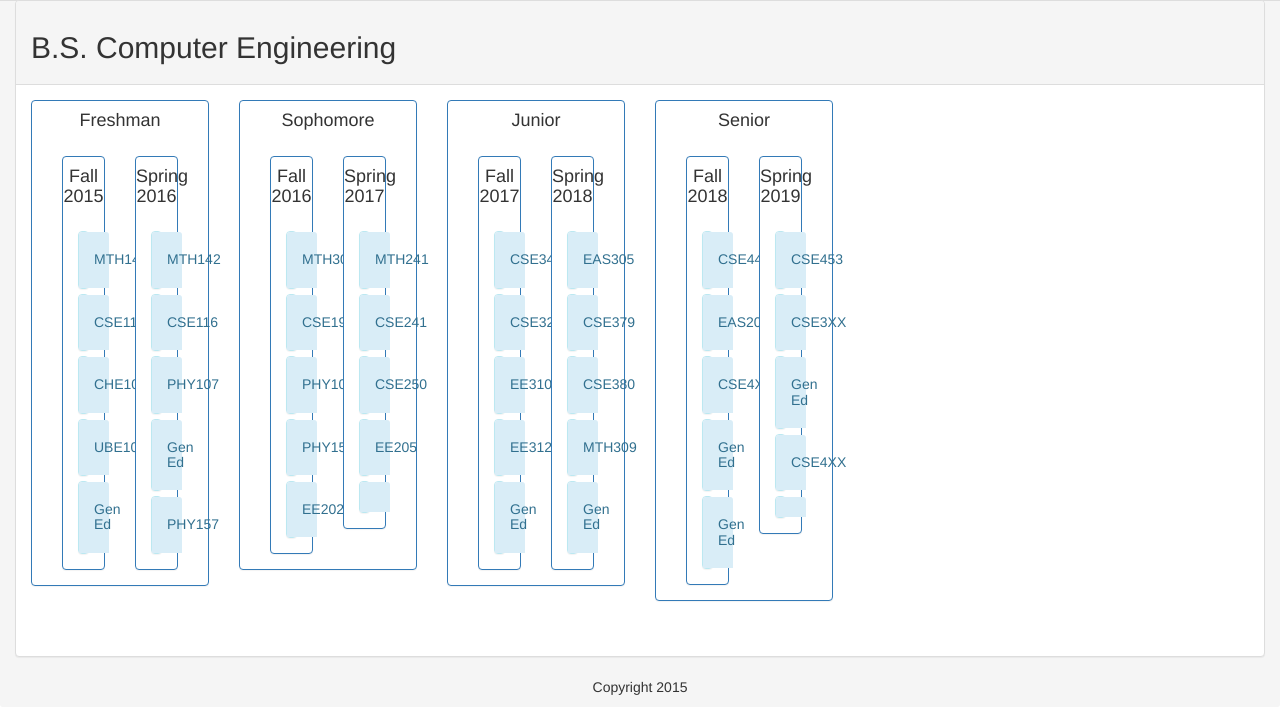
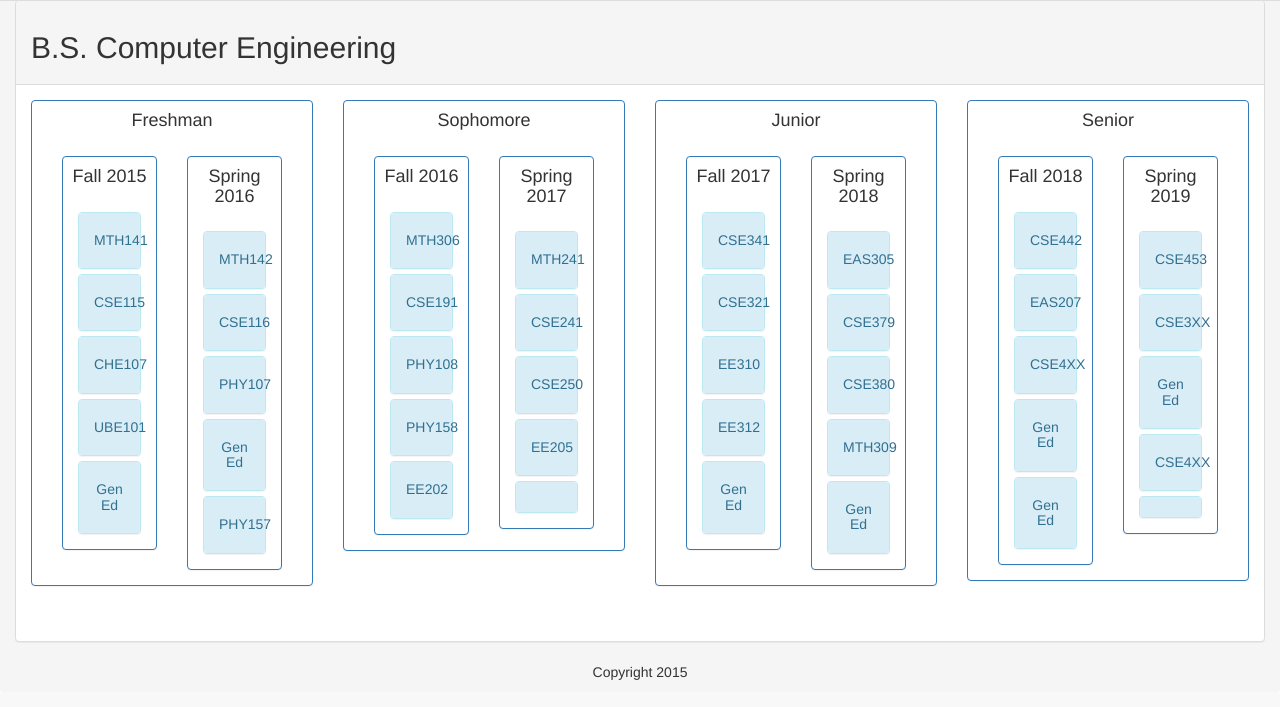
Before and after one commit to UBFlowin/feckless_barnacle, a Flask app: page /flowsheet in a window 1280 px wide. Shown: the part 161-868 px from the top of the page. After the commit the page ends 841 px from the top, so only its background shows below. Run offline with Flask 2, Linux system fonts and the light colour scheme; some libraries are stand-ins or nearby versions.

Commit message:
hover over example added. Formatting fixes.

```diff
--- a/templates/flowsheet.html
+++ b/templates/flowsheet.html
@@ -11,21 +11,24 @@
             <div class="panel-group" id="flowsheet_container">
                 <div class="row" align="center">
 
-                    <div class="col-md-2">
+                    <div id="year1" class="col-md-3">
                         <div class="panel panel-primary">
                             <div class="panel-heading-ubflow">
                                 <h4>Freshman</h4>
                             </div>
-                            <div class="panel-body">
-                                <div class="col-md-6" >
+                            <div  class="panel-body">
+                                <div id="semester1" class="col-md-6" >
                                     <div class="panel panel-primary">
                                         <div class="panel-heading-ubflow">
                                             <h4>Fall 2015</h4>
                                         </div>
                                         <div class="panel-body">
                                             <div class="panel panel-info">
-                                                <div class="panel-heading">
+                                                <div id="F1" class="panel-heading" onmouseover="show_info('F1','F1_pop')" onmouseout="hide_info('F1','F1_pop')">
                                                     <h5>MTH141</h5>
+                                                    <div id="F1_pop" style="display: None">
+                                                        <h6> Calculus 1 </h6>
+                                                    </div>
                                                 </div>
                                             </div>
                                             <div class="panel panel-info">
@@ -90,7 +93,7 @@
                         </div>
                     </div>
 
-                    <div class="col-md-2">
+                    <div class="col-md-3">
                         <div class="panel panel-primary">
                             <div class="panel-heading-ubflow">
                                 <h4>Sophomore</h4>
@@ -168,7 +171,7 @@
                         </div>
                     </div>
 
-                    <div class="col-md-2">
+                    <div class="col-md-3">
                         <div class="panel panel-primary">
                             <div class="panel-heading-ubflow">
                                 <h4>Junior</h4>
@@ -247,7 +250,7 @@
                     </div>
 
 
-                    <div class="col-md-2">
+                    <div class="col-md-3">
                         <div class="panel panel-primary">
                             <div class="panel-heading-ubflow">
                                 <h4>Senior</h4>
@@ -334,5 +337,19 @@
     </div>
 </div>
 
+<script>
+    function show_info(id,child){
+        var elem = document.getElementById(id);
+        elem.style.backgroundColor = "CornflowerBlue";
+        document.getElementById('F1_pop').style.display = 'block';
+    }
+    function hide_info(id,child){
+        var elem = document.getElementById(id);
+        elem.style.backgroundColor = "#d9edf7";
+         document.getElementById('F1_pop').style.display = 'none';
+    }
+
+
+</script>
 
 {% endblock %}
```
